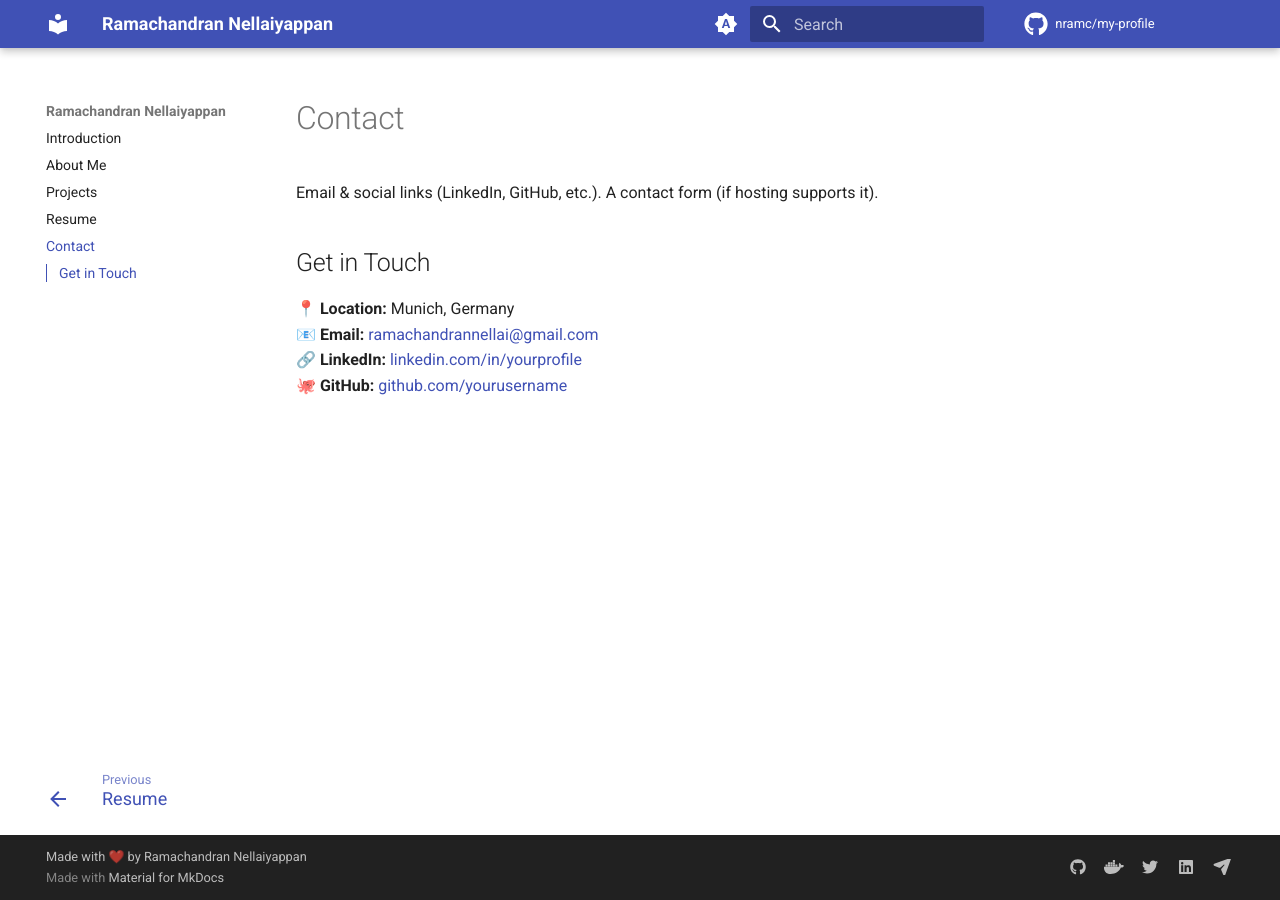
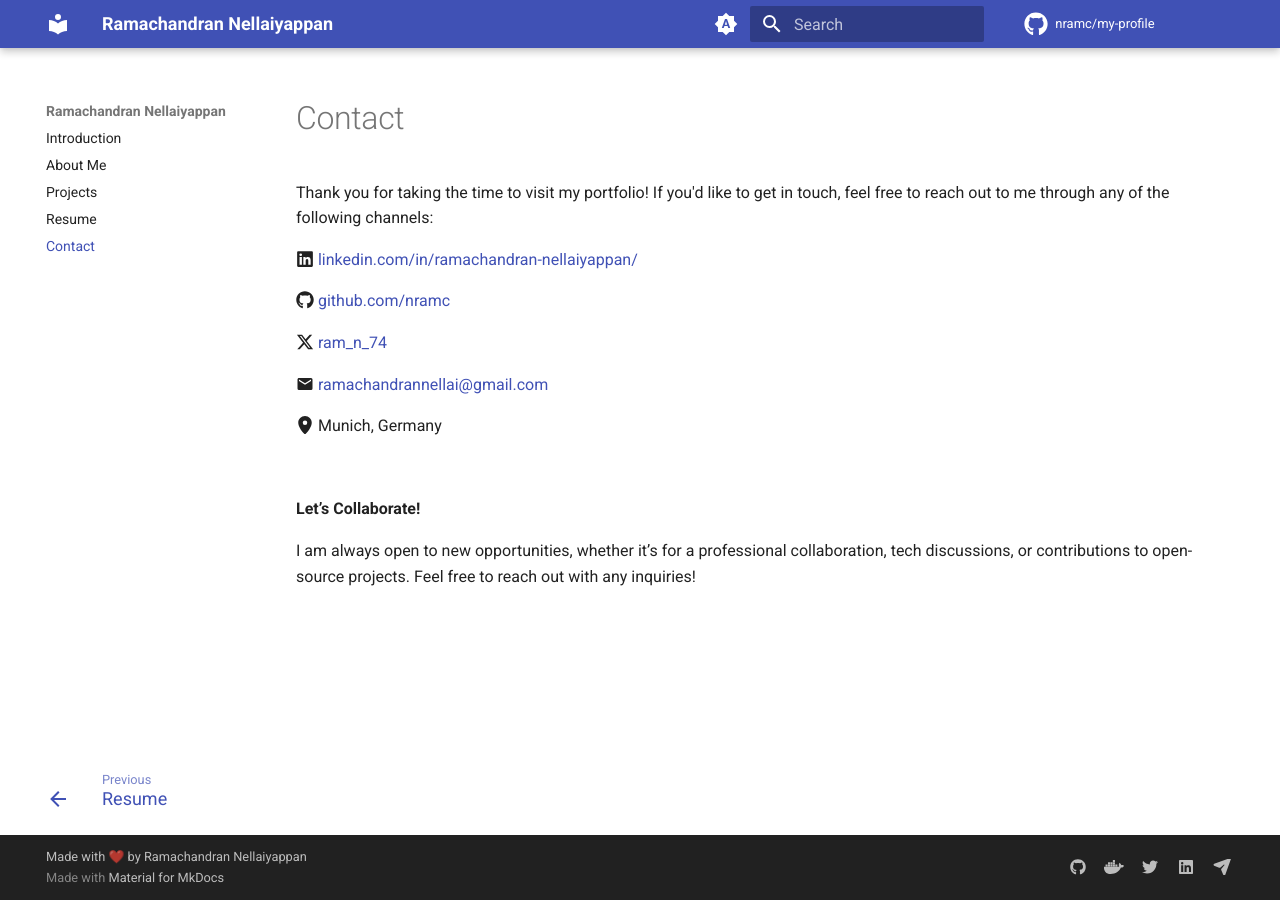
Before and after one commit to nramc/my-profile, an MkDocs documentation site: the page built from docs/contact.md, in a window 1280 px wide. Built offline with MkDocs 1.6.1 and Material for MkDocs 9.7.7, drawn with Linux system fonts in a browser that asks for light colours; comment, search, counter and statistics services are not loaded.

Commit message:
feat: contact.md added

```diff
--- a/docs/contact.md
+++ b/docs/contact.md
@@ -1,11 +1,25 @@
 # Contact
 
-Email & social links (LinkedIn, GitHub, etc.).
-A contact form (if hosting supports it).
+Thank you for taking the time to visit my portfolio! If you'd like to get in touch, feel free to reach out to me through
+any of the following channels:
 
-## Get in Touch
+:fontawesome-brands-linkedin:
+[linkedin.com/in/ramachandran-nellaiyappan/](https://www.linkedin.com/in/ramachandran-nellaiyappan)
 
-📍 **Location:** Munich, Germany
-📧 **Email:** [ramachandrannellai@gmail.com](mailto:ramachandrannellai@gmail.com)
-🔗 **LinkedIn:** [linkedin.com/in/yourprofile](https://)
-🐙 **GitHub:** [github.com/yourusername](https://)
+:fontawesome-brands-github:
+[github.com/nramc](https://github.com/nramc)
+
+:fontawesome-brands-x-twitter:
+[ram_n_74](https://github.com/nramc)
+
+:material-email:
+[ramachandrannellai@gmail.com](mailto:ramachandrannellai@gmail.com)
+
+:fontawesome-solid-location-dot: Munich, Germany
+
+<br />
+
+**Let’s Collaborate!**
+
+I am always open to new opportunities, whether it’s for a professional collaboration, tech discussions, or contributions
+to open-source projects. Feel free to reach out with any inquiries!
```
